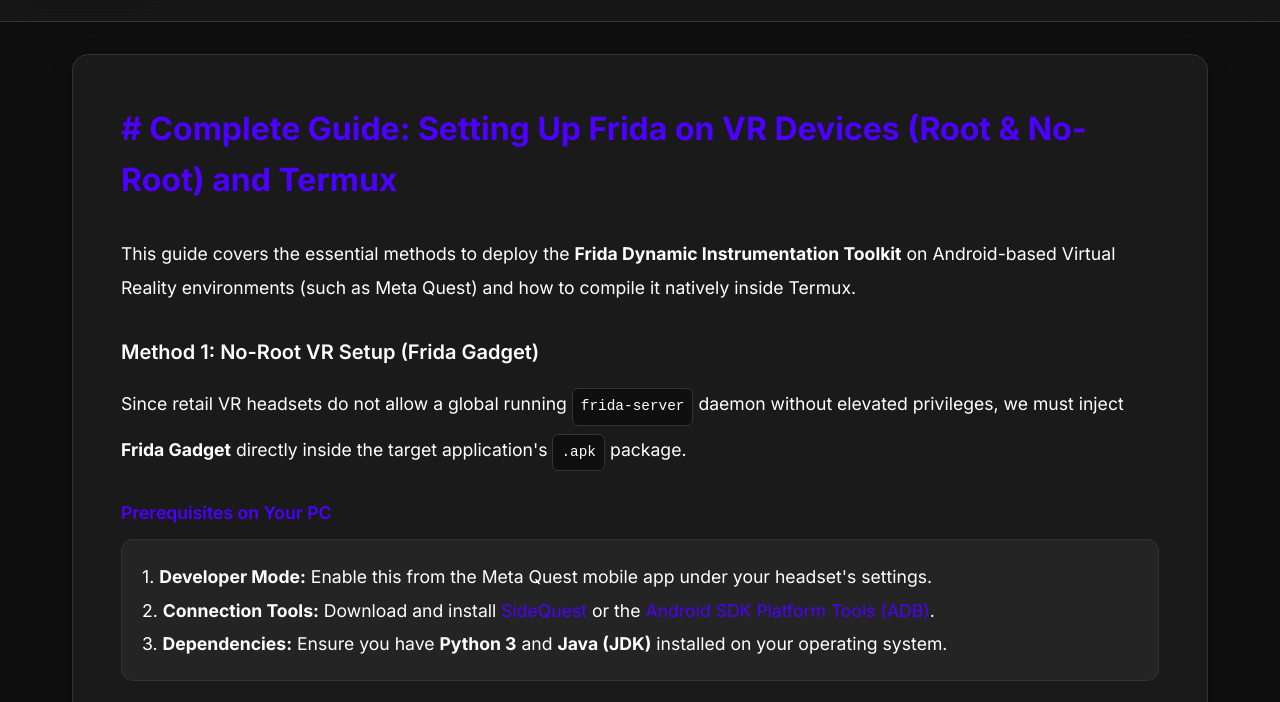
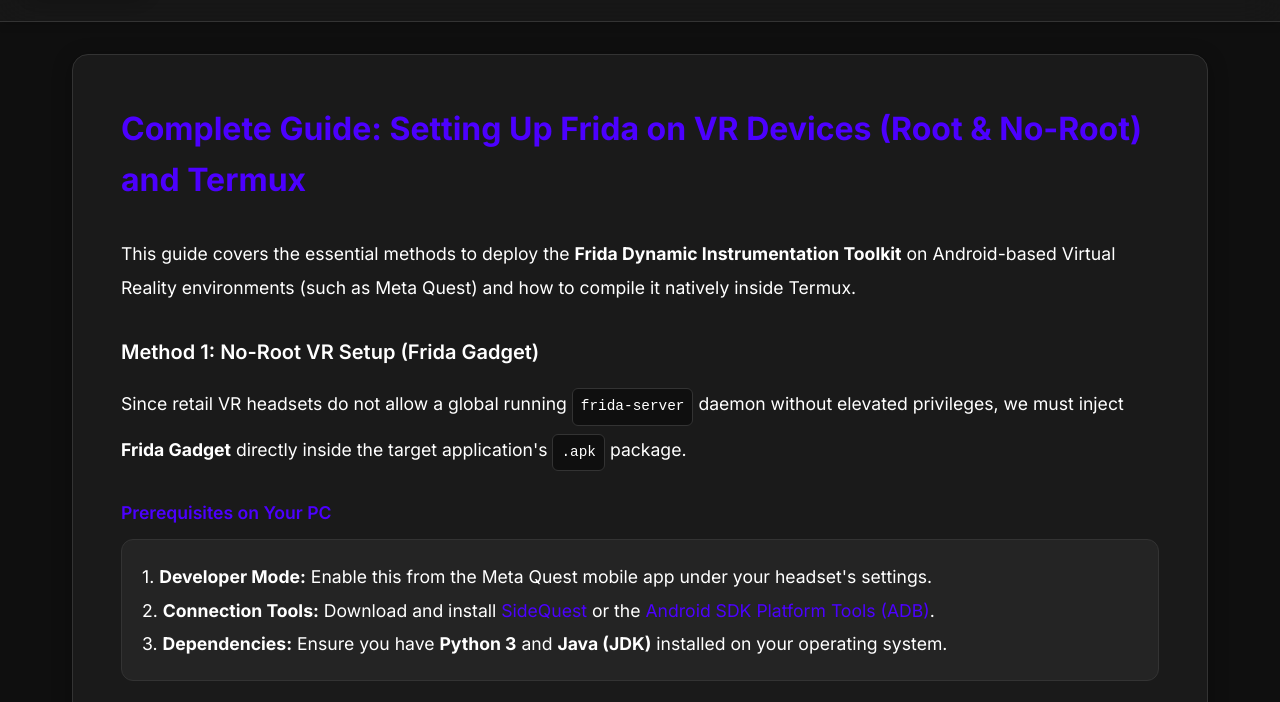
Before and after one commit to Pepitodev-ui/Pepitodev-ui.github.io, a plain HTML site: page fridatutorial.html in a window 1280 px wide. Shown: the part 91-793 px from the top of the page. Drawn offline with Linux system fonts and the light colour scheme.

Commit message:
Remove '#' from tutorial title in fridatutorial.html

```diff
--- a/fridatutorial.html
+++ b/fridatutorial.html
@@ -24,7 +24,7 @@
 
         <main class="container">
             <div class="tutorial-content smooth">
-                <h2 class="tutorial-title"># Complete Guide: Setting Up Frida on VR Devices (Root & No-Root) and Termux</h2>
+                <h2 class="tutorial-title">Complete Guide: Setting Up Frida on VR Devices (Root & No-Root) and Termux</h2>
                 <p class="step-text">This guide covers the essential methods to deploy the <strong>Frida Dynamic Instrumentation Toolkit</strong> on Android-based Virtual Reality environments (such as Meta Quest) and how to compile it natively inside Termux.</p>
 
                 <h3 class="subsection-title">Method 1: No-Root VR Setup (Frida Gadget)</h3>
```
